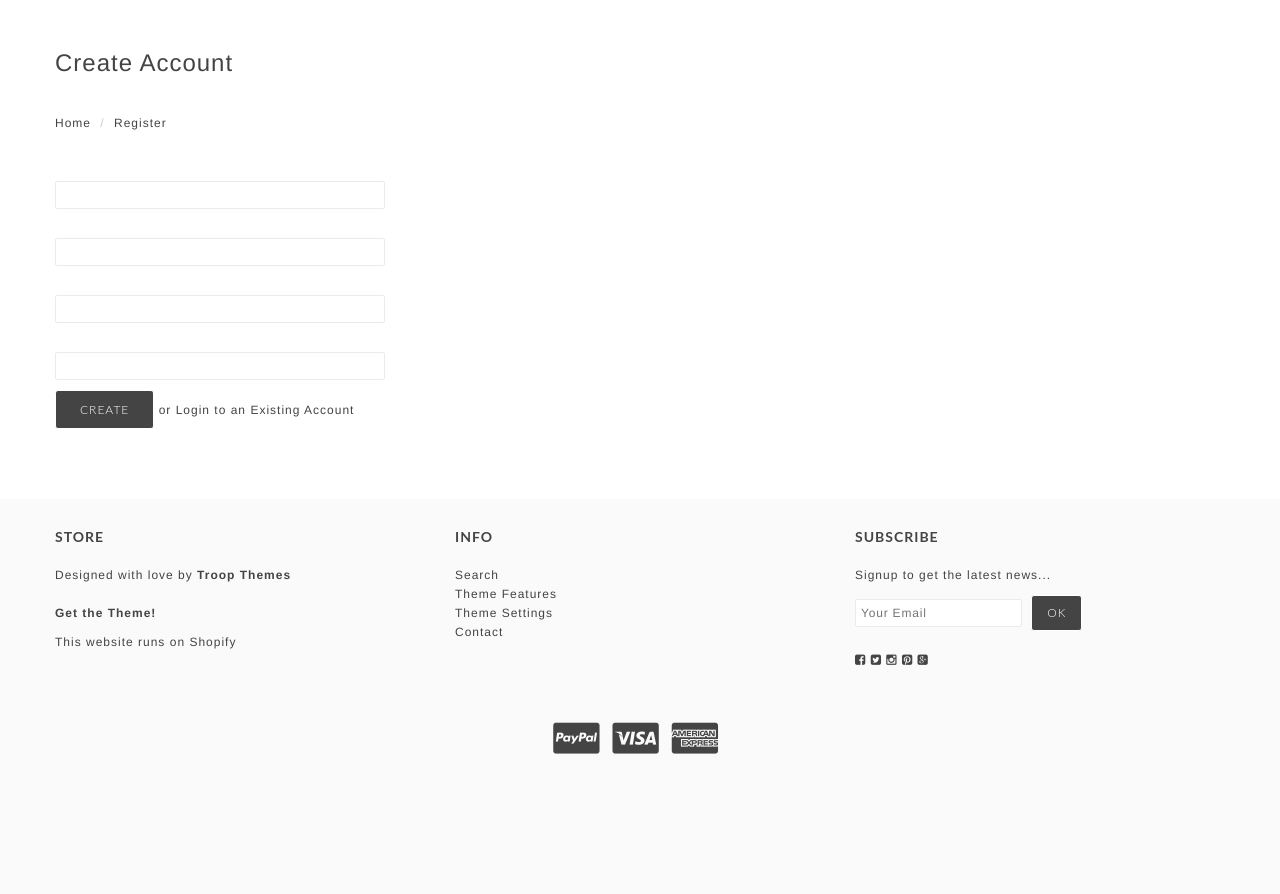
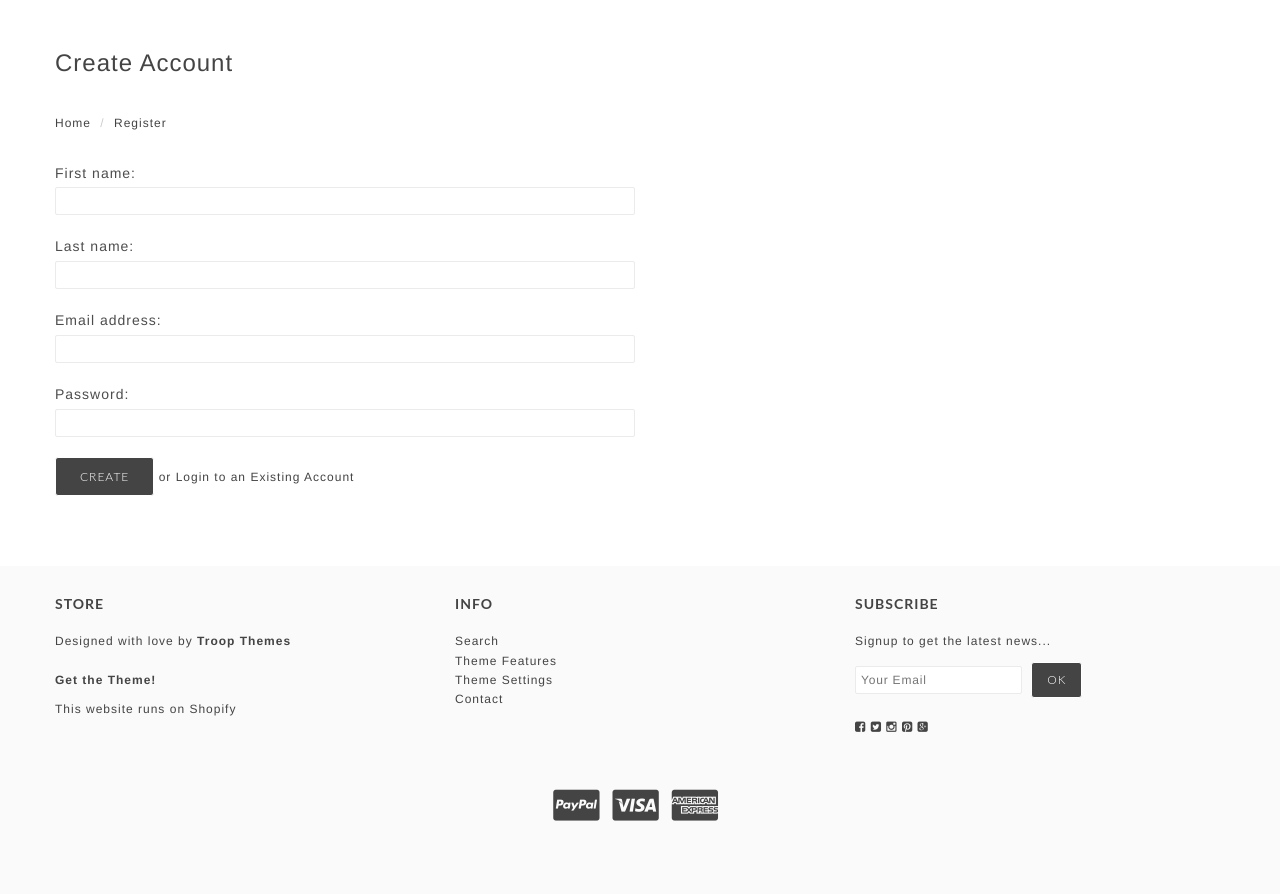
Before and after one commit to saifulazad/Delijango, a Django app: template customer/templates/customers/signup.html in a window 1280 px wide. Shown: the part 174-1068 px from the top of the page. Before the commit the page ends 928 px from the top, so only its background shows below. Run offline with Django 3.2, Linux system fonts and the light colour scheme; the template is opened without the code that fills it: values that come from a table or form of the project are taken from there, others are empty; some libraries are stand-ins or nearby versions.

Commit message:
Fixed Signup_V1

```diff
--- a/Delijango/urls.py
+++ b/Delijango/urls.py
@@ -18,5 +18,5 @@ from django.contrib import admin
 
 urlpatterns = [
     url(r'^admin/', admin.site.urls),
-    url(r'^customers', include('customer.urls')),
+    url(r'^', include('customer.urls')),
 ]
--- /dev/null
+++ b/customer/forms.py
@@ -0,0 +1,13 @@
+from django import forms
+from .models import User
+
+
+class SignupForm(forms.ModelForm):
+    class Meta:
+        model = User
+        fields = [
+            "first_name",
+            "last_name",
+            "email_address",
+            "password",
+        ]
--- a/customer/templates/customers/signup.html
+++ b/customer/templates/customers/signup.html
@@ -1,33 +1,8 @@
-{#{% extends "base.html" %}#}
-{##}
-{#{% block title %}My amazing Sadi{% endblock %}#}
-{##}
-{#{% block sidebar %}#}
-{# <ul>#}
-{#            <li><a href="/">Azad</a></li>#}
-{#            <li><a href="/blog/">Mal</a></li>#}
-{#        </ul>#}
-{##}
-{#{% endblock %}#}
-{##}
-{#{% block content %}#}
-{#{% for entry in blog_entries %}#}
-{#    <h2>{{ entry.title }}</h2>#}
-{#    <p>{{ entry.body }}</p>#}
-{#{% endfor %}#}
-{#{% endblock %}#}
-{##}
-{##}
-{#    {% block see %}#}
-{#        <div>#}
-{#        <a>aaaaaaaaaaaaaaaaa</a>#}
-{#        </div>#}
-{#    {% endblock %}#}
+{% extends "base.html" %}
 
-{% extends "base.html" %}
-{#{% from "_formhelpers.html" import render_field %}#}
 {% block content %}
 
+{% if error_message %}<p><strong>{{ error_message }}</strong></p>{% endif %}
 
 
     <section class="main-content">
@@ -40,45 +15,18 @@
                     <li><a href="index2.html">Home</a></li>
                     <li>Register</li>
                   </ul>
-
-
-</ul>
-
-      <form method="post" action="" id="create_customer" accept-charset="UTF-8">
-
-
-        <div id="first_name" class="clearfix large_form">
-          <label for="first_name" class="label">First Name</label>
-          <input type="text" value="" name="customer[first_name]" id="first_name" class="text" size="30">
-        </div>
-
-        <div id="last_name" class="clearfix large_form">
-          <label for="last_name" class="label">Last Name</label>
-          <input type="text" value="" name="customer[last_name]" id="last_name" class="text" size="30">
-        </div>
-
-        <div id="email" class="clearfix large_form">
-          <label for="email" class="label">Email Address</label>
-          <input type="email" value="" name="customer[email]" id="email" class="text" size="30">
-        </div>
-
-        <div id="password" class="clearfix large_form">
-          <label for="password" class="label">Password</label>
-          <input type="password" value="" name="customer[password]" id="password" class="password text" size="30">
-        </div>
-
+                  <form method="post" action="">
+                    {% csrf_token  %}
+                    {{form.as_p}}
                      <div class="action_bottom">
                       <input class="button" type="submit" value="Create">
                       <span class="note">or <a href="login.html">Login to an Existing Account</a></span>
                     </div>
-
                   </form>
-
                 </div><!-- #register -->
               </div><!-- .row -->
             </div><!-- #customer-register -->
         </div>
-
     </section>
 
 {% endblock %}
--- a/customer/urls.py
+++ b/customer/urls.py
@@ -5,5 +5,7 @@ from . import views
 urlpatterns = [
     # ex: /customers
     url(r'^$', views.index, name='index'),
+    url(r'^signup/$', views.signup, name='signup'),
+    url(r'^login/$', views.login, name='login'),
 
 ]
--- a/template/base.html
+++ b/template/base.html
@@ -28,7 +28,7 @@
         }
 
         img.two {
-            height: 100;
+            height: 100px;
             width: 100%;
         }
         </style>
```
Also changed, not shown: customer/views.py (+25 -2 lines), db.sqlite3. Lines whose indentation alone changed are shown as unchanged.
